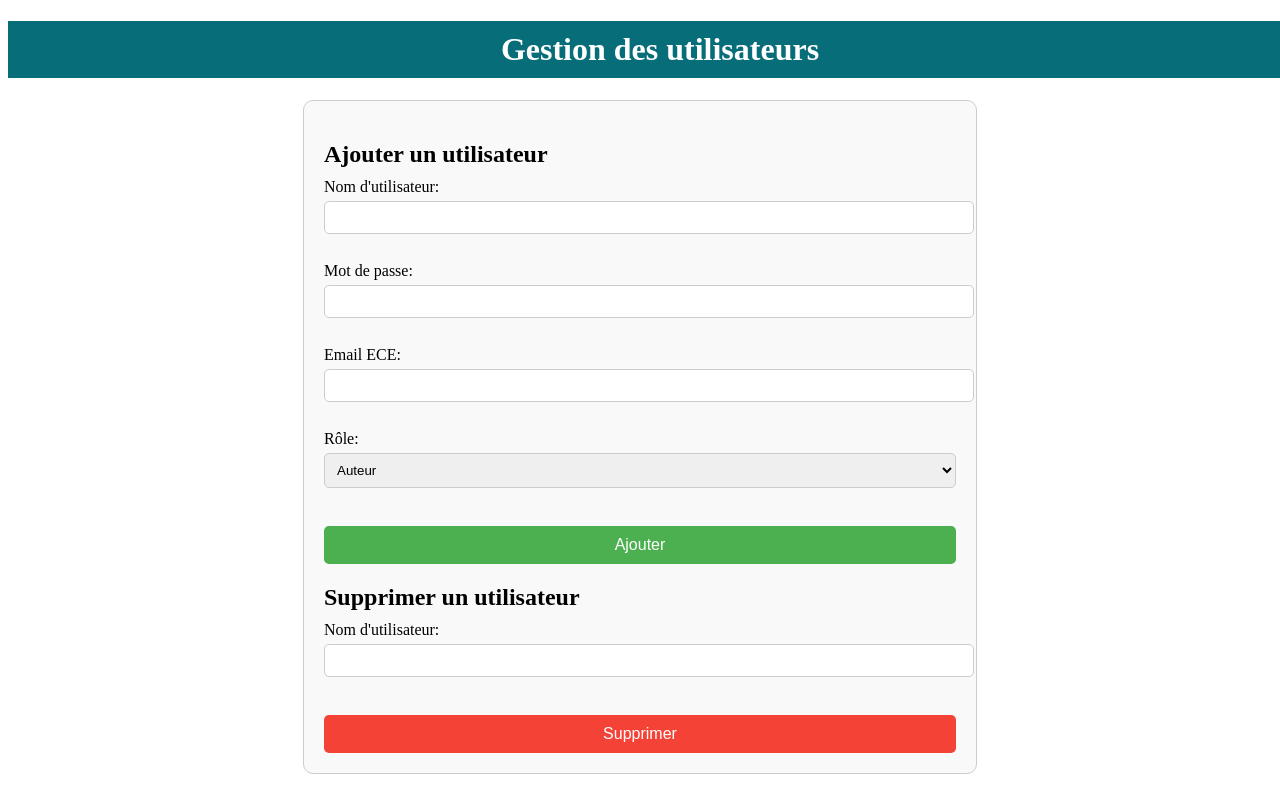
After one commit to maylis211/Projet-ECE-In, a PHP site: page /admin.php in a window 1280 px wide. The commit adds this page. Run offline with PHP 8.4, Linux system fonts and the light colour scheme; a user stored in the database is signed in.

Commit message:
ajout d'administrateur et auteur

```diff
--- a/Connexion/accueil.php
+++ b/Connexion/accueil.php
@@ -209,7 +209,7 @@ if ($result_events->num_rows > 0) {
                 ?>
                 <form method="POST" action="" enctype="multipart/form-data">
                     <textarea name="content" placeholder="Quoi de neuf ?" required></textarea>
-                    <input type="file" name="media" accept="image/*,video/*">
+                    <input type="file" name="media" accept="image/,video/">
                     <div class="event-container">
                         <label for="is_event">Événement :</label>
                         <input type="checkbox" id="is_event" name="is_event" onchange="toggleEventDates()">
--- /dev/null
+++ b/Connexion/admin.css
@@ -0,0 +1,64 @@
+.container {
+    width: 50%;
+    margin: 0 auto;
+    padding: 20px;
+    border: 1px solid #ccc;
+    border-radius: 10px;
+    background-color: #f9f9f9;
+}
+
+header h1 {
+    text-align: center;
+    background-color: #076d79;
+    color: white;
+    width: 100%;
+    padding: 10px 20px;;
+}
+
+
+
+
+
+.gestion-utilisateurs {
+    margin-top: 20px;
+}
+
+.gestion-utilisateurs h2 {
+    margin-bottom: 10px;
+}
+
+label {
+    display: block;
+    margin-top: 10px;
+}
+
+input[type="text"], input[type="password"], input[type="email"], select {
+    width: 100%;
+    padding: 8px;
+    margin-top: 5px;
+    border: 1px solid #ccc;
+    border-radius: 5px;
+}
+
+input[type="submit"] {
+    margin-top: 20px;
+    padding: 10px;
+    width: 100%;
+    border: none;
+    border-radius: 5px;
+    background-color: #4CAF50;
+    color: white;
+    font-size: 16px;
+}
+
+input[type="submit"]:hover {
+    background-color: #45a049;
+}
+
+.btn-delete {
+    background-color: #f44336 !important;
+}
+
+.btn-delete:hover {
+    background-color: #e53935 !important;
+}
--- /dev/null
+++ b/Connexion/admin.php
@@ -0,0 +1,98 @@
+<?php
+session_start();
+
+// Vérifier si l'utilisateur est un administrateur
+if ($_SESSION['role'] != 'administrateur') {
+    header("Location: accueil.php");
+    exit();
+}
+
+// Connexion à la base de données
+$servername = "localhost";
+$username = "root";
+$password = "";
+$dbname = "projet";
+
+$conn = new mysqli($servername, $username, $password, $dbname);
+
+// Vérifier la connexion
+if ($conn->connect_error) {
+    die("Connection failed: " . $conn->connect_error);
+}
+
+// Ajouter un utilisateur
+if (isset($_POST['add_user'])) {
+    $username = $_POST['username'];
+    $password = $_POST['password'];
+    $email = $_POST['email'];
+    $role = $_POST['role'];
+
+    $sql = "INSERT INTO utilisateur (username, password, email, role) VALUES ('$username', '$password', '$email', '$role')";
+    if ($conn->query($sql) === TRUE) {
+        echo "Nouvel utilisateur ajouté avec succès";
+    } else {
+        echo "Erreur: " . $conn->error;
+    }
+}
+
+// Supprimer un utilisateur
+if (isset($_POST['delete_user'])) {
+    $username = $_POST['username'];
+
+    $sql = "DELETE FROM utilisateur WHERE username='$username'";
+    if ($conn->query($sql) === TRUE) {
+        echo "Utilisateur supprimé avec succès";
+    } else {
+        echo "Erreur: " . $conn->error;
+    }
+}
+
+$conn->close();
+?>
+
+<!DOCTYPE html>
+<html lang="fr">
+<head>
+    <meta charset="UTF-8">
+    <meta name="viewport" content="width=device-width, initial-scale=1.0">
+    <title>Gestion des utilisateurs</title>
+    <link rel="stylesheet" href="admin.css">
+</head>
+<body>
+    <header>
+        <h1>Gestion des utilisateurs</h1>
+    </header>
+    <div class="container">
+        <main>
+            <div class="gestion-utilisateurs">
+                <h2>Ajouter un utilisateur</h2>
+                <form action="admin.php" method="POST">
+                    <label for="username">Nom d'utilisateur:</label>
+                    <input type="text" id="username" name="username" required><br><br>
+
+                    <label for="password">Mot de passe:</label>
+                    <input type="password" id="password" name="password" required><br><br>
+
+                    <label for="email">Email ECE:</label>
+                    <input type="email" id="email" name="email" required><br><br>
+
+                    <label for="role">Rôle:</label>
+                    <select id="role" name="role" required>
+                        <option value="auteur">Auteur</option>
+                        <option value="administrateur">Administrateur</option>
+                    </select><br><br>
+
+                    <input type="submit" name="add_user" value="Ajouter" class="btn-add">
+                </form>
+                <h2>Supprimer un utilisateur</h2>
+                <form action="admin.php" method="POST">
+                    <label for="username">Nom d'utilisateur:</label>
+                    <input type="text" id="username" name="username" required><br><br>
+
+                    <input type="submit" name="delete_user" value="Supprimer" class="btn-delete">
+                </form>
+            </div>
+        </main>
+    </div>
+</body>
+</html>
--- a/Connexion/login.html
+++ b/Connexion/login.html
@@ -20,6 +20,12 @@
                     <label for="password">Mot de passe:</label>
                     <input type="password" id="password" name="password" required><br><br>
 
+                    <label for="role">Type d'utilisateur:</label>
+                    <select id="role" name="role" required>
+                        <option value="auteur">Auteur</option>
+                        <option value="administrateur">Administrateur</option>
+                    </select><br><br>
+
                     <input type="submit" name="login" value="Se connecter" class="btn-login">
                     <input type="submit" name="register" value="S'inscrire" class="btn-register">
                 </form>
```
Also changed, not shown: Connexion/login.php (+16 -4 lines), Connexion/accueil.css (line endings or trailing spaces).
